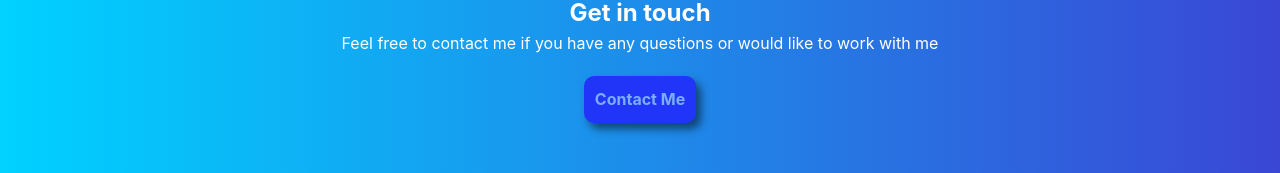
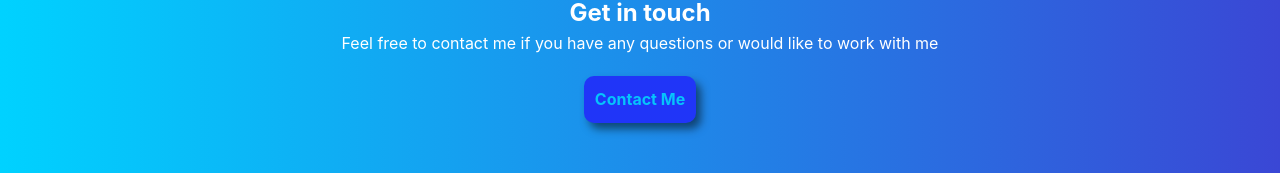
Before and after one commit to An1honyY/anthonyyuen, a React (Vite) app: page / in a window 1280 px wide. In both pictures the pointer is over the link "Contact Me". Shown: the part 847-1020 px from the top of the page. Built offline with nearby package versions, Linux system fonts and the light colour scheme.

Commit message:
Update Home Contact button

```diff
--- a/src/pages/home.css
+++ b/src/pages/home.css
@@ -124,7 +124,7 @@
 }
 
 .home-button-contact:hover {
-    color: #7caeff;
+    color: #06c4fb;
     background-color: #2035f8;
     font-weight: 700;
     box-shadow: 5px 6px 8px rgba(0, 0, 0, 0.5);
```
